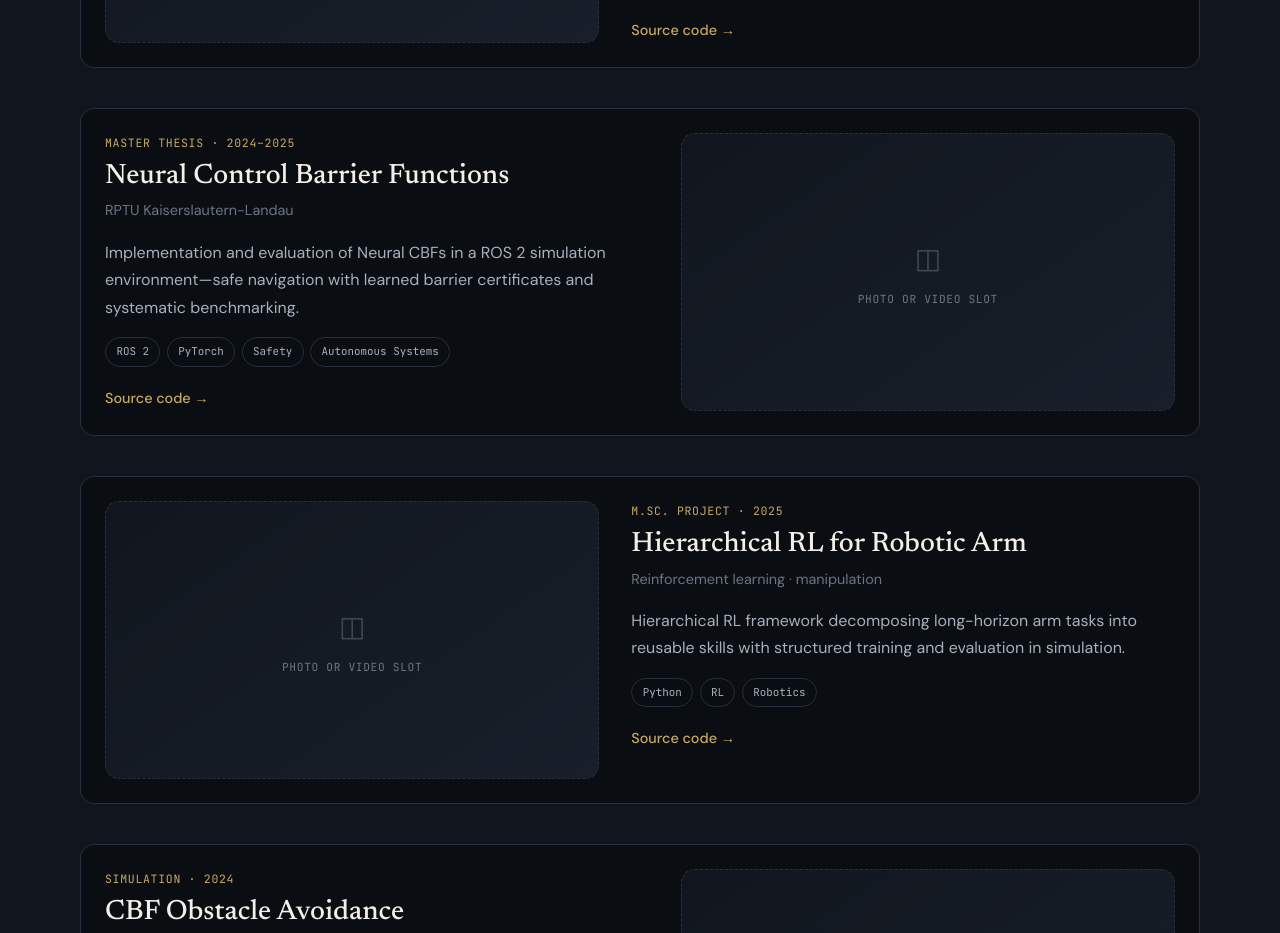
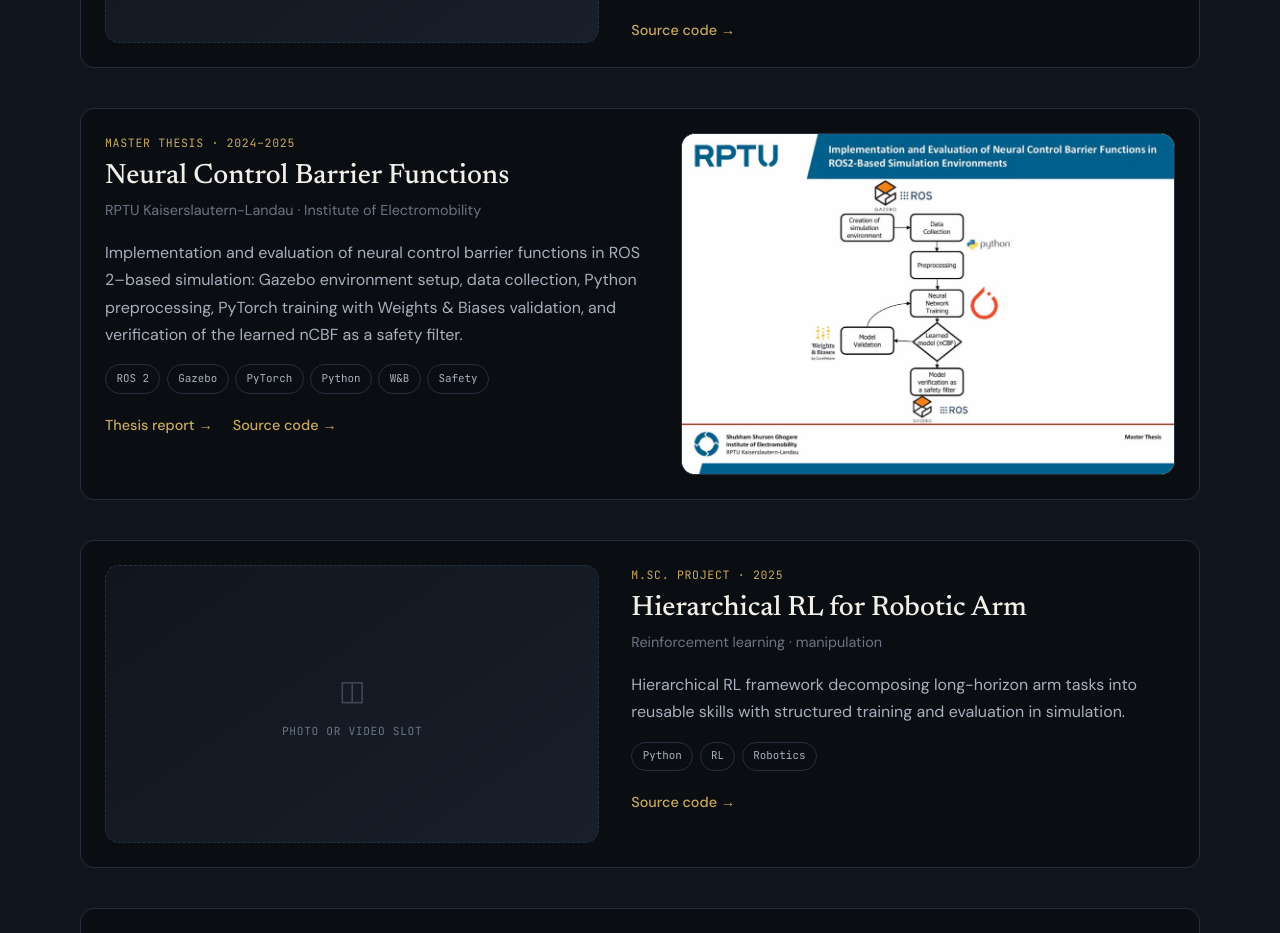
Before and after one commit to Shubhg1498/shubhg14981.github.io, a React (Vite) app: page / in a window 1280 px wide. Shown: the part 2900-3833 px from the top of the page. Built offline with nearby package versions, Linux system fonts and the light colour scheme.

Commit message:
placeholder

```diff
--- a/src/components/ProjectMedia.module.css
+++ b/src/components/ProjectMedia.module.css
@@ -19,6 +19,13 @@
   border-radius: var(--radius);
   border: 1px solid var(--border);
   background: var(--bg);
+}
+
+.media[data-fit="contain"] {
+  object-fit: contain;
+  aspect-ratio: auto;
+  max-height: 420px;
+  background: #fff;
 }
 
 .placeholder {
--- a/src/components/ProjectMedia.tsx
+++ b/src/components/ProjectMedia.tsx
@@ -40,6 +40,7 @@ export function ProjectMedia({ media, title }: Props) {
   return (
     <img
       className={styles.media}
+      data-fit={media.fit ?? "cover"}
       src={assetUrl(media.src)}
       alt={media.alt ?? title}
       loading="lazy"
--- a/src/components/Projects.tsx
+++ b/src/components/Projects.tsx
@@ -37,6 +37,16 @@ export function Projects() {
                     ))}
                   </ul>
                   <div className={styles.links}>
+                    {project.reportUrl ? (
+                      <a
+                        href={project.reportUrl}
+                        className={styles.link}
+                        target="_blank"
+                        rel="noreferrer"
+                      >
+                        Thesis report →
+                      </a>
+                    ) : null}
                     {project.href ? (
                       <a href={project.href} className={styles.link}>
                         View project →
--- a/src/data/content.ts
+++ b/src/data/content.ts
@@ -114,7 +114,7 @@ export const skillGroups = [
 ] as const;
 
 export type ProjectMedia =
-  | { type: "image"; src: string; alt?: string }
+  | { type: "image"; src: string; alt?: string; fit?: "cover" | "contain" }
   | { type: "video"; src: string; poster?: string }
   | { type: "youtube"; id: string };
 
@@ -128,6 +128,8 @@ export type Project = {
   media?: ProjectMedia;
   href?: string;
   repo?: string;
+  /** e.g. Google Drive link to thesis PDF */
+  reportUrl?: string;
 };
 
 export const projects: Project[] = [
@@ -143,10 +145,18 @@ export const projects: Project[] = [
   {
     title: "Neural Control Barrier Functions",
     subtitle: "Master thesis · 2024–2025",
-    org: "RPTU Kaiserslautern-Landau",
+    org: "RPTU Kaiserslautern-Landau · Institute of Electromobility",
     description:
-      "Implementation and evaluation of Neural CBFs in a ROS 2 simulation environment—safe navigation with learned barrier certificates and systematic benchmarking.",
-    tags: ["ROS 2", "PyTorch", "Safety", "Autonomous Systems"],
+      "Implementation and evaluation of neural control barrier functions in ROS 2–based simulation: Gazebo environment setup, data collection, Python preprocessing, PyTorch training with Weights & Biases validation, and verification of the learned nCBF as a safety filter.",
+    tags: ["ROS 2", "Gazebo", "PyTorch", "Python", "W&B", "Safety"],
+    media: {
+      type: "image",
+      src: "projects/thesis-ncbf-flowchart.png",
+      alt: "Thesis workflow from Gazebo/ROS simulation through PyTorch training to nCBF safety filter verification",
+      fit: "contain",
+    },
+    reportUrl:
+      "https://drive.google.com/file/d/14jPYReLPAdvtDuCVOaZfYJSJKQ5S26Pi",
     repo: "https://github.com/Shubhg1498/Masters-Thesis-NCBF-Training",
   },
   {
```
Also changed, not shown: public/projects/thesis-ncbf-flowchart.png (added).
